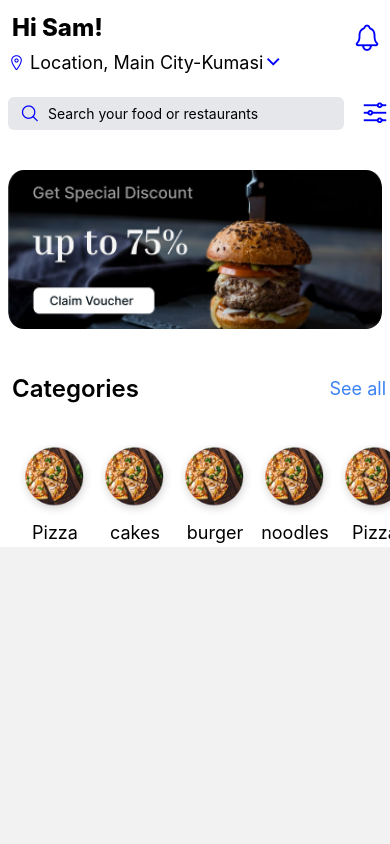
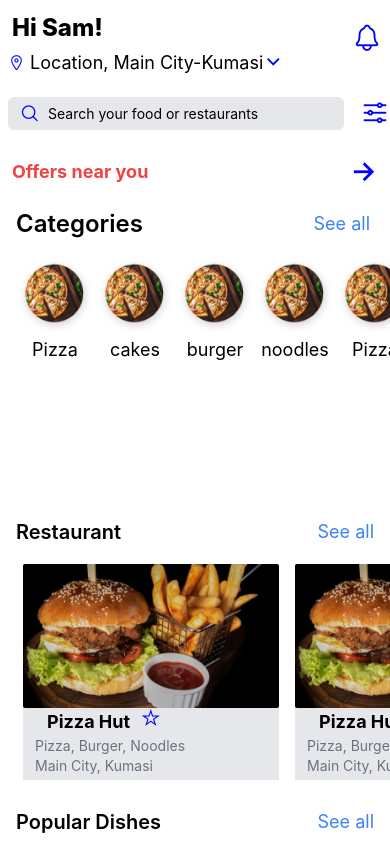
Before and after one commit to KatchupFrontend/fooddas-mobile, a React Native app: screen /Home in a window 390 px wide. Built offline with nearby package versions, Linux system fonts and the light colour scheme.

Commit message:
vendor card

```diff
--- a/App.js
+++ b/App.js
@@ -3,19 +3,17 @@
 import { NavigationContainer } from '@react-navigation/native';
 import { createNativeStackNavigator } from '@react-navigation/native-stack';
 import HomeScreen from './screens/HomeScreen';
-
+import DetailScreen from './screens/DetailScreen';
 
 const Stack = createNativeStackNavigator();
 export default function App() {
 
     return (
-
-        <NavigationContainer>
-          <Stack.Navigator>
-            <Stack.Screen name="Home" component={HomeScreen} />
-          </Stack.Navigator>
-
-        </NavigationContainer>
-
+      <NavigationContainer>
+        <Stack.Navigator>
+          <Stack.Screen name="Home" component={HomeScreen} />
+          <Stack.Screen name="DetailScreen" component={DetailScreen} />
+        </Stack.Navigator>
+      </NavigationContainer>
     );
   }
--- /dev/null
+++ b/components/VendorCard.jsx
@@ -0,0 +1,33 @@
+import { View, Text, TouchableOpacity, Image } from 'react-native'
+import React from 'react'
+
+import Icon from 'react-native-vector-icons/Ionicons';
+import { useNavigation } from '@react-navigation/native';
+const VendorCard = ({id, title, description, rating, address,dishes,}) => {
+const navigation = useNavigation();
+
+
+
+  return (
+    <TouchableOpacity className="mx-2 bg-gray-200" onPress={() =>{
+      navigation.navigate('DetailScreen', {id, title, description, rating, address,dishes,})
+    }}>
+      <Image
+        source={require('../Assets/images/burger.png')}
+        className="h-36 w-64 rounded-sm"
+      />
+      <View className="px-3 pb-1">
+        <View className="flex-row">
+          <Text className="font-bold text-lg px-3 ">{title}</Text>
+          <Icon name="star-outline" size={17} color="blue" />
+        </View>
+
+        <View></View>
+        <Text className="text-sm text-gray-500">{description}</Text>
+        <Text className="text-sm text-gray-500">{address}</Text>
+      </View>
+    </TouchableOpacity>
+  );
+}
+
+export default VendorCard
--- /dev/null
+++ b/screens/DetailScreen.jsx
@@ -0,0 +1,20 @@
+import { View, Text } from 'react-native'
+import React from 'react'
+import { useRoute } from '@react-navigation/native';
+const DetailScreen = () => {
+    const {params: {
+        id,
+        title,
+        description,
+        rating,
+        address,
+        dishes,
+    }} = useRoute();
+  return (
+    <View>
+      <Text>{title}</Text>
+    </View>
+  )
+}
+
+export default DetailScreen
--- a/screens/HomeScreen.jsx
+++ b/screens/HomeScreen.jsx
@@ -1,10 +1,11 @@
-import {View, Text, TextInput, Image, ScrollView} from 'react-native';
+import {View, Text, TextInput, Image, ScrollView, Flatlist} from 'react-native';
 import React, {useLayoutEffect} from 'react';
 import {SafeAreaView} from 'react-native';
 import {useNavigation} from '@react-navigation/native';
 import Icon from 'react-native-vector-icons/Ionicons';
 import FontAwesome5 from 'react-native-vector-icons/FontAwesome5';
 import Categories from '../components/Categories';
+import VendorCard from '../components/VendorCard';
 const HomeScreen = () => {
   const navigation = useNavigation();
   useLayoutEffect(() => {
@@ -14,7 +15,7 @@ const HomeScreen = () => {
   }, []);
 
   return (
-    <SafeAreaView className="bg-white">
+    <SafeAreaView className="bg-white  h-full">
       <View className="mx-2 flex-row justify-between items-center">
         <View>
           <View className="m-1">
@@ -47,18 +48,19 @@ const HomeScreen = () => {
           <Icon name="options-outline" size={30} color="blue" />
         </View>
       </View>
-
-      <View className="py-5 mx-2">
+ <View className="mx-3 flex-row  justify-between items-center">
+  <Text className="font-bold text-lg py-2 text-red-500">Offers near you</Text>
+  <Icon name='arrow-forward-outline' size={30} color="blue"/>
+ </View>
+      {/* <View className="py-5 mx-2">
         <Image
           source={require('../Assets/images/flyer.png')}
           className="w-full rounded-2xl"
         />
-      </View>
+      </View> */}
 
-      <View className="py-3 flex-row justify-between items-center">
-        <Text className="font-semibold m-3 text-2xl text-black ">
-          Categories
-        </Text>
+      <View className="py-1  mt-2 flex-row justify-between items-center mx-4">
+        <Text className="font-semibold  text-2xl text-black ">Categories</Text>
         <Text className="text-lg m-1  text-blue-500">See all</Text>
       </View>
       <ScrollView
@@ -78,7 +80,64 @@ const HomeScreen = () => {
       </ScrollView>
 
       <View>
+        <View className="flex-row justify-between mt-5 items-center mx-4">
+          <Text className="text-xl font-semibold text-black my-2">
+            Restaurant
+          </Text>
+          <Text className="text-lg text-blue-500">See all</Text>
+        </View>
+        <ScrollView
+          contentContainerStyle={{
+            paddingHorizontal: 15,
+            paddingTop: 10,
+          }}
+          horizontal
+          showsHorizontalScrollIndicator={false}>
+          <VendorCard
+            title="Pizza Hut"
+            description="Pizza, Burger, Noodles"
+            rating="4.5"
+            address="Main City, Kumasi"
+            dishes="Pizza, Burger, Noodles"
+          />
+          <VendorCard
+            title="Pizza Hut"
+            description="Pizza, Burger, Noodles"
+            rating="4.5"
+            address="Main City, Kumasi"
+            dishes="Pizza, Burger, Noodles"
+          />
+          <VendorCard
+            title="Pizza Hut"
+            description="Pizza, Burger, Noodles"
+            rating="4.5"
+            address="Main City, Kumasi"
+            dishes="Pizza, Burger, Noodles"
+          />
+          <VendorCard
+            title="Pizza Hut"
+            description="Pizza, Burger, Noodles"
+            rating="4.5"
+            address="Main City, Kumasi"
+            dishes="Pizza, Burger, Noodles"
+          />
+          <VendorCard
+            title="Pizza Hut"
+            description="Pizza, Burger, Noodles"
+            rating="4.5"
+            address="Main City, Kumasi"
+            dishes="Pizza, Burger, Noodles"
+          />
+        </ScrollView>
+      </View>
 
+      <View >
+        <View className="flex-row justify-between mt-5 items-center mx-4">
+          <Text className="text-xl font-semibold text-black my-2">
+            Popular Dishes
+          </Text>
+          <Text className="text-lg text-blue-500">See all</Text>
+          </View>
       </View>
     </SafeAreaView>
   );
--- /dev/null
+++ b/screens/SpecialOffers.jsx
@@ -0,0 +1,12 @@
+import { View, Text } from 'react-native'
+import React from 'react'
+
+const SpecialOffers = () => {
+  return (
+    <View>
+      <Text></Text>
+    </View>
+  )
+}
+
+export default SpecialOffers
```
Also changed, not shown: Assets/images/burger.png (added), components/data/data.jsx (deleted).
